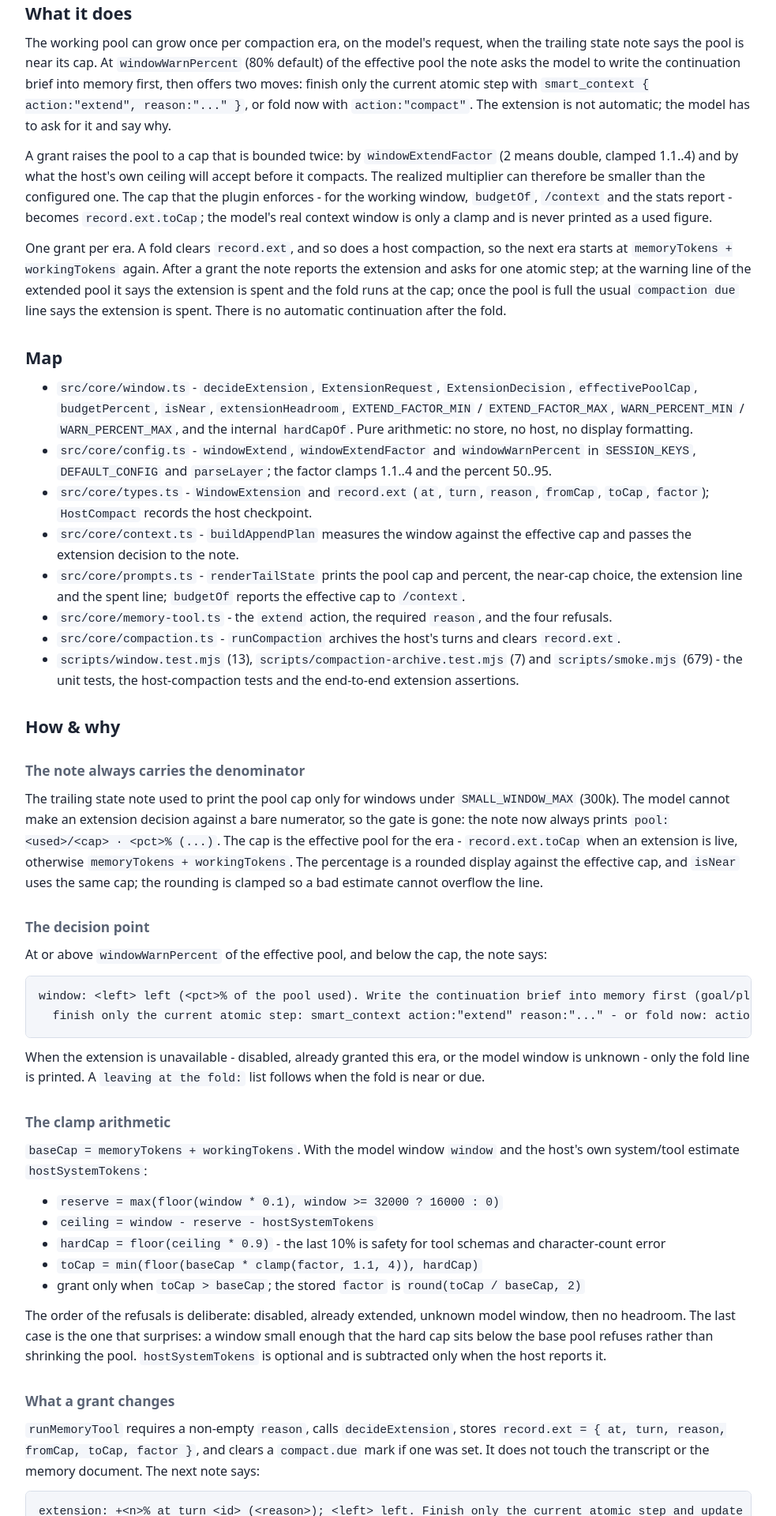
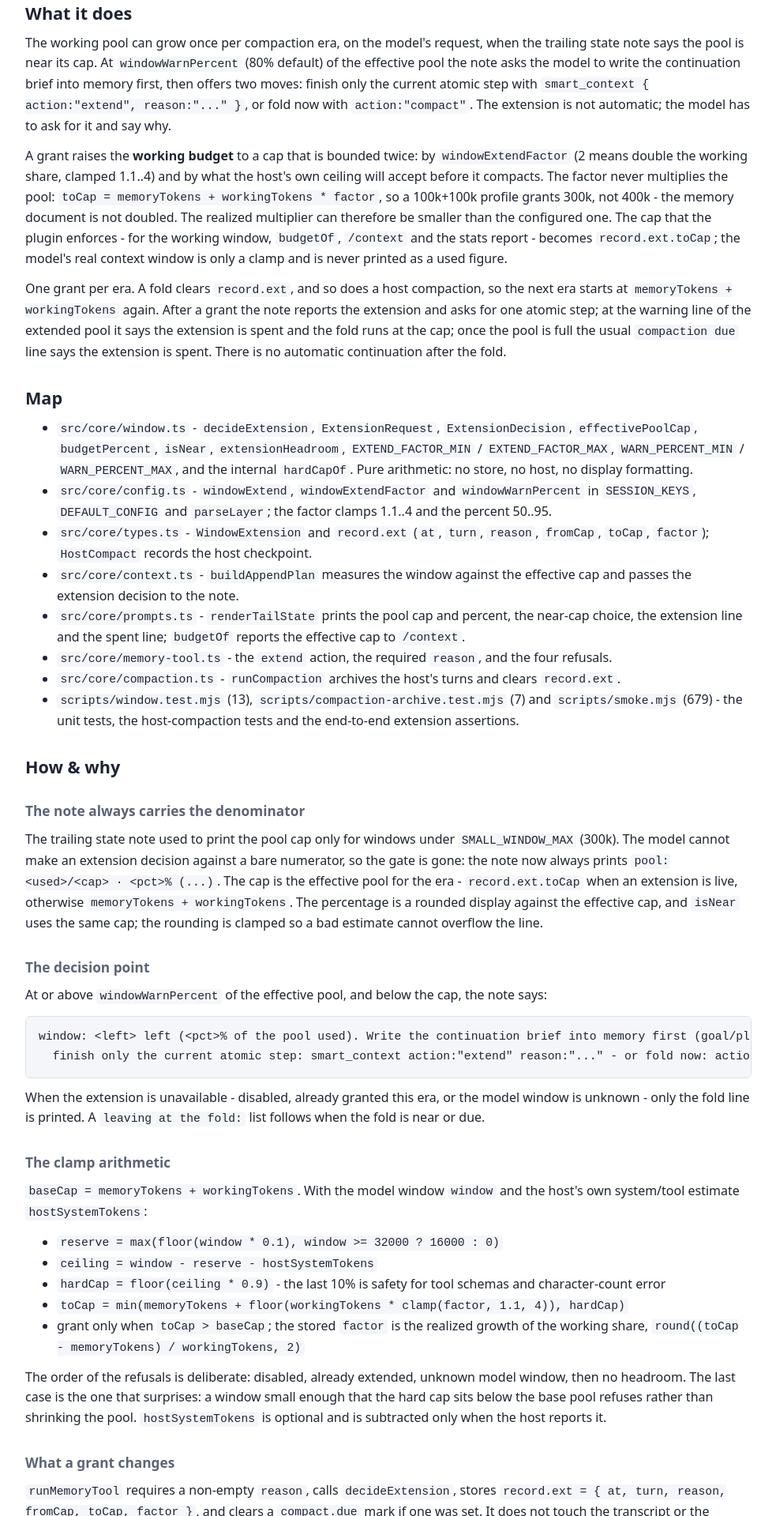
Before and after one commit to megablue/mega-smart-context, a website: page docs/features/window-extension.html in a window 1280 px wide. Shown: the part 201-2120 px from the top of the page at 79% size, without its empty margins (148-1131 px from the left). Drawn offline with Linux system fonts and the light colour scheme.

Commit message:
Document the working-budget extension
The SPEC and the feature page still described the old pool arithmetic. Both
now state toCap = memory + working * factor and the realized factor on the
working share, so the next reader does not re-derive the 400k grant.

```diff
--- a/docs/features/window-extension.html
+++ b/docs/features/window-extension.html
@@ -40,7 +40,7 @@ hr{border:0;border-top:1px solid var(--line);margin:2rem 0}
 <section id="what-it-does">
 <h2>What it does</h2>
 <p>The working pool can grow once per compaction era, on the model&#39;s request, when the trailing state note says the pool is near its cap. At <code>windowWarnPercent</code> (80% default) of the effective pool the note asks the model to write the continuation brief into memory first, then offers two moves: finish only the current atomic step with <code>smart_context { action:&quot;extend&quot;, reason:&quot;...&quot; }</code>, or fold now with <code>action:&quot;compact&quot;</code>. The extension is not automatic; the model has to ask for it and say why.</p>
-<p>A grant raises the pool to a cap that is bounded twice: by <code>windowExtendFactor</code> (2 means double, clamped 1.1..4) and by what the host&#39;s own ceiling will accept before it compacts. The realized multiplier can therefore be smaller than the configured one. The cap that the plugin enforces - for the working window, <code>budgetOf</code>, <code>/context</code> and the stats report - becomes <code>record.ext.toCap</code>; the model&#39;s real context window is only a clamp and is never printed as a used figure.</p>
+<p>A grant raises the <strong>working budget</strong> to a cap that is bounded twice: by <code>windowExtendFactor</code> (2 means double the working share, clamped 1.1..4) and by what the host&#39;s own ceiling will accept before it compacts. The factor never multiplies the pool: <code>toCap = memoryTokens + workingTokens * factor</code>, so a 100k+100k profile grants 300k, not 400k - the memory document is not doubled. The realized multiplier can therefore be smaller than the configured one. The cap that the plugin enforces - for the working window, <code>budgetOf</code>, <code>/context</code> and the stats report - becomes <code>record.ext.toCap</code>; the model&#39;s real context window is only a clamp and is never printed as a used figure.</p>
 <p>One grant per era. A fold clears <code>record.ext</code>, and so does a host compaction, so the next era starts at <code>memoryTokens + workingTokens</code> again. After a grant the note reports the extension and asks for one atomic step; at the warning line of the extended pool it says the extension is spent and the fold runs at the cap; once the pool is full the usual <code>compaction due</code> line says the extension is spent. There is no automatic continuation after the fold.</p>
 </section>
 
@@ -76,8 +76,8 @@ hr{border:0;border-top:1px solid var(--line);margin:2rem 0}
 <li><code>reserve = max(floor(window * 0.1), window &gt;= 32000 ? 16000 : 0)</code></li>
 <li><code>ceiling = window - reserve - hostSystemTokens</code></li>
 <li><code>hardCap = floor(ceiling * 0.9)</code> - the last 10% is safety for tool schemas and character-count error</li>
-<li><code>toCap = min(floor(baseCap * clamp(factor, 1.1, 4)), hardCap)</code></li>
-<li>grant only when <code>toCap &gt; baseCap</code>; the stored <code>factor</code> is <code>round(toCap / baseCap, 2)</code></li>
+<li><code>toCap = min(memoryTokens + floor(workingTokens * clamp(factor, 1.1, 4)), hardCap)</code></li>
+<li>grant only when <code>toCap &gt; baseCap</code>; the stored <code>factor</code> is the realized growth of the working share, <code>round((toCap - memoryTokens) / workingTokens, 2)</code></li>
 </ul>
 <p>The order of the refusals is deliberate: disabled, already extended, unknown model window, then no headroom. The last case is the one that surprises: a window small enough that the hard cap sits below the base pool refuses rather than shrinking the pool. <code>hostSystemTokens</code> is optional and is subtracted only when the host reports it.</p>
 
--- a/package.json
+++ b/package.json
@@ -1,6 +1,6 @@
 {
   "name": "mega-smart-context",
-  "version": "0.3.32",
+  "version": "0.3.33",
   "megaSmartContext": {
     "countBase": 69
   },
```
Also changed, not shown: docs/SPEC.html (+1 -1 lines), 1 other file.
